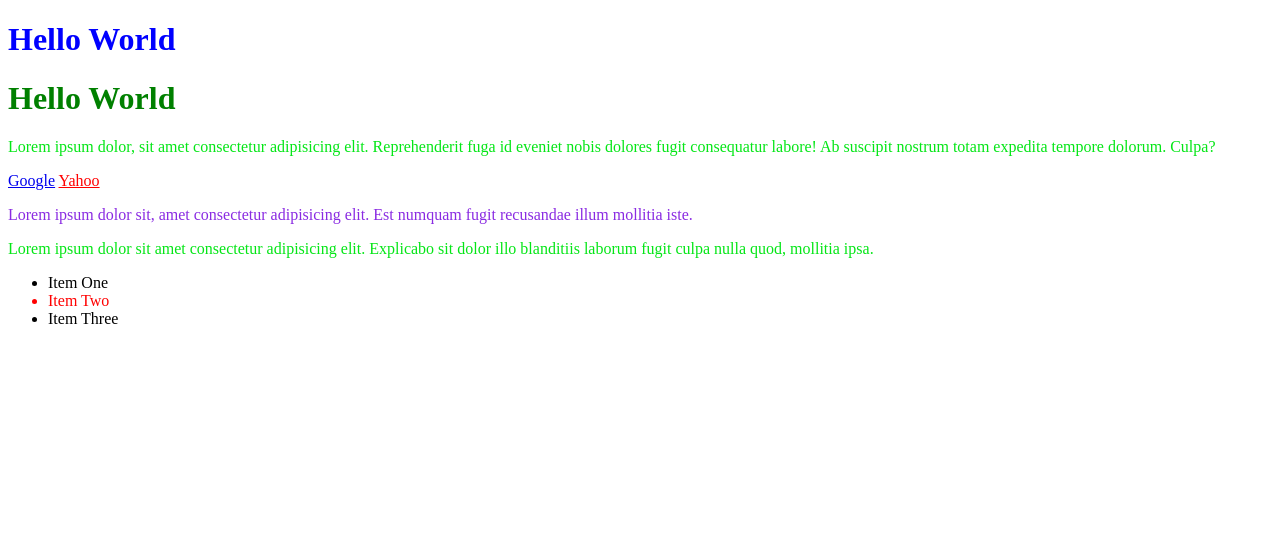
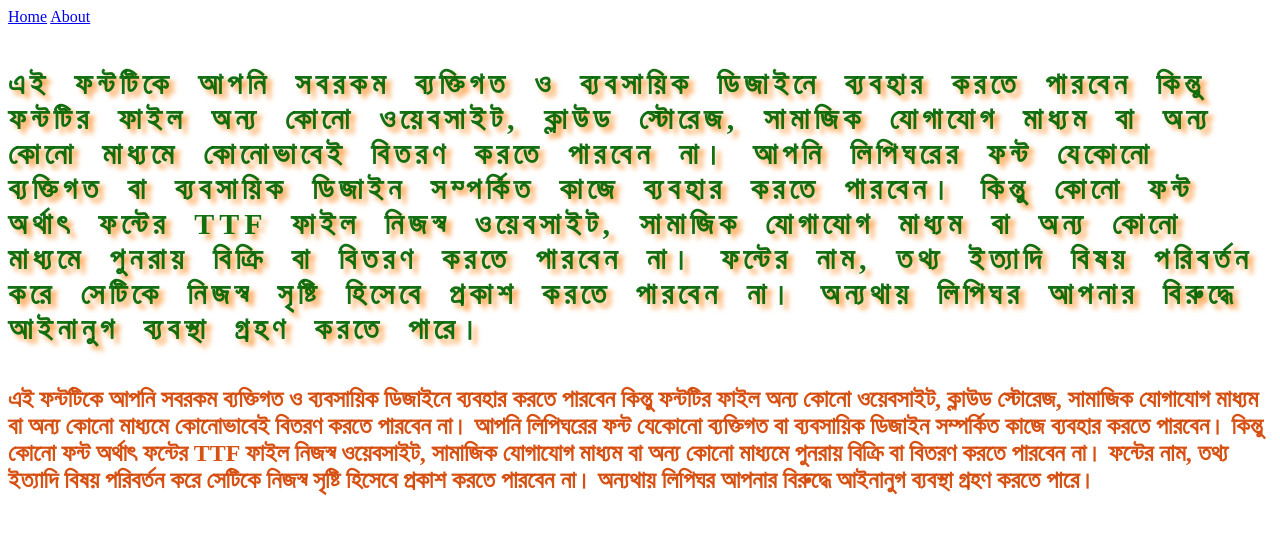
Before and after one commit to emon42/Full-Stack-WebDevelopment-Batch-8, a plain HTML site: page index.html in a window 1280 px wide. Drawn offline with Linux system fonts and the light colour scheme; a web font is replaced by a local one.

Commit message:
Add files via upload
New edit 18/6/23

```diff
--- a/index.html
+++ b/index.html
@@ -3,27 +3,28 @@
 <head>
     <meta charset="UTF-8">
     <meta name="viewport" content="width=device-width, initial-scale=1.0">
-    <title>Batch 08</title>
-    <link rel="stylesheet" href="style.css"/>
+    <title>About Page</title>
+    <link rel="stylesheet" href="style.css">
 </head>
 <body>
-    <h1 class="hi">Hello World</h1>
-    <h1 id="world">Hello World</h1>
-    <p class="pera">
-        Lorem ipsum dolor, sit amet consectetur adipisicing elit. Reprehenderit fuga id eveniet nobis dolores fugit consequatur labore! Ab suscipit nostrum totam expedita tempore dolorum. Culpa?
-    </p>
-    <a href="www.google.com">Google</a>
-    <a href="www.yahoo.com">Yahoo</a>
-    <p id="p">
-        Lorem ipsum dolor sit, amet consectetur adipisicing elit. Est numquam fugit recusandae illum mollitia iste.
-    </p>
-    <p class="pera">
-        Lorem ipsum dolor sit amet consectetur adipisicing elit. Explicabo sit dolor illo blanditiis laborum fugit culpa nulla quod, mollitia ipsa.
-    </p>
-    <ul>
-        <li>Item One</li>
-        <li title="two">Item Two</li>
-        <li>Item Three</li>
-    </ul>
+    <div class="">
+    <a href="www.index.html">Home</a>
+    <a href="www.About.html">About</a>
+     <h4>
+        এই ফন্টটিকে আপনি সবরকম ব্যক্তিগত ও ব্যবসায়িক ডিজাইনে ব্যবহার করতে পারবেন কিন্তু ফন্টটির ফাইল অন্য কোনো ওয়েবসাইট,
+         ক্লাউড স্টোরেজ, সামাজিক যোগাযোগ মাধ্যম বা অন্য কোনো মাধ্যমে কোনোভাবেই বিতরণ করতে পারবেন না।
+         আপনি লিপিঘরের ফন্ট যেকোনো ব্যক্তিগত বা ব্যবসায়িক ডিজাইন সম্পর্কিত কাজে ব্যবহার করতে পারবেন।
+         কিন্তু কোনো ফন্ট অর্থাৎ ফন্টের TTF ফাইল নিজস্ব ওয়েবসাইট, সামাজিক যোগাযোগ মাধ্যম বা অন্য কোনো মাধ্যমে পুনরায় বিক্রি বা বিতরণ করতে পারবেন না।
+         ফন্টের নাম, তথ্য ইত্যাদি বিষয় পরিবর্তন করে সেটিকে নিজস্ব সৃষ্টি হিসেবে প্রকাশ করতে পারবেন না।
+         অন্যথায় লিপিঘর আপনার বিরুদ্ধে আইনানুগ ব্যবস্থা গ্রহণ করতে পারে।
+     </h4>
+     <h2>
+        এই ফন্টটিকে আপনি সবরকম ব্যক্তিগত ও ব্যবসায়িক ডিজাইনে ব্যবহার করতে পারবেন কিন্তু ফন্টটির ফাইল অন্য কোনো ওয়েবসাইট,
+         ক্লাউড স্টোরেজ, সামাজিক যোগাযোগ মাধ্যম বা অন্য কোনো মাধ্যমে কোনোভাবেই বিতরণ করতে পারবেন না।
+         আপনি লিপিঘরের ফন্ট যেকোনো ব্যক্তিগত বা ব্যবসায়িক ডিজাইন সম্পর্কিত কাজে ব্যবহার করতে পারবেন।
+         কিন্তু কোনো ফন্ট অর্থাৎ ফন্টের TTF ফাইল নিজস্ব ওয়েবসাইট, সামাজিক যোগাযোগ মাধ্যম বা অন্য কোনো মাধ্যমে পুনরায় বিক্রি বা বিতরণ করতে পারবেন না।
+         ফন্টের নাম, তথ্য ইত্যাদি বিষয় পরিবর্তন করে সেটিকে নিজস্ব সৃষ্টি হিসেবে প্রকাশ করতে পারবেন না।
+         অন্যথায় লিপিঘর আপনার বিরুদ্ধে আইনানুগ ব্যবস্থা গ্রহণ করতে পারে।
+     </h2>
 </body>
 </html>
--- a/style.css
+++ b/style.css
@@ -1,26 +1,36 @@
-/*Universal Selector = * */
-/*Tag = h1*/
-/*class = . */
-/*Id = # */
-/*Attribute = [] */
-p{
-    color: red;
+h4{
+    font-family: 'Li Sabbir Ashalota 1 ANSI V1', sans-serif;
+    font-weight: bold;
+    color: rgba(0, 100, 0, 0.925);
+    font-size: 30px;
+    line-height: 35px;
+    word-spacing: 12px;
+    letter-spacing: 5px;
+    text-shadow: 5px 5px 5px rgb(255, 162, 75);
+
 }
-.hi{
-    color: blue;
+@font-face {
+    font-family: 'Li Sabbir Ashalota 1 ANSI V1';
+    src: url('./fonts/LiAlinurTumatulANSIV1.woff') format('woff2'),
+        url('./fonts/LiAlinurTumatulANSIV1.woff2') format('woff');
+    font-weight: normal;
+    font-style: normal;
+    font-display: swap;
 }
-#world{
-    color: green;
+h2{
+    font-family: 'Li Sabbir Ashalota 1 ANSI V1';
+    font-weight: bold;
+    color: rgba(212, 67, 0, 0.925);
+
 }
-#p{
-    color: blueviolet;
+@font-face {
+    font-family: 'Li Sweet Shreyam ANSI V1';
+    src: url('./fonts2/LiSweetShreyamANSIV1.woff') format('woff2'),
+        url('./fonts2/LiSweetShreyamANSIV1.woff2') format('woff');
+    font-weight: normal;
+    font-style: normal;
+    font-display: swap;
 }
-p.pera{
-    color: rgb(4, 230, 22);
+h4{
+    font-family: 'Li Sweet Shreyam ANSI V1';
 }
-a[href="www.yahoo.com"]{
-    color: red;
-}
-li[title="two"]{
-    color: red
-}
```
